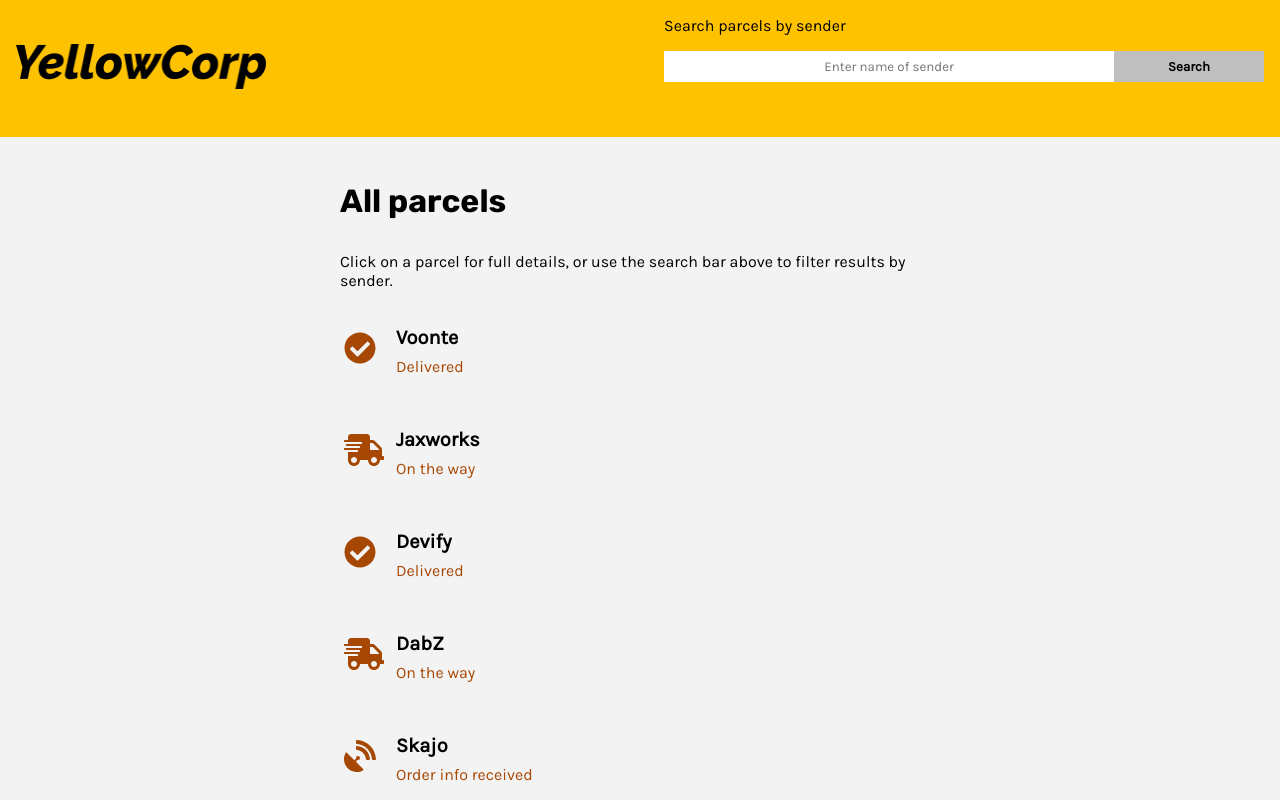
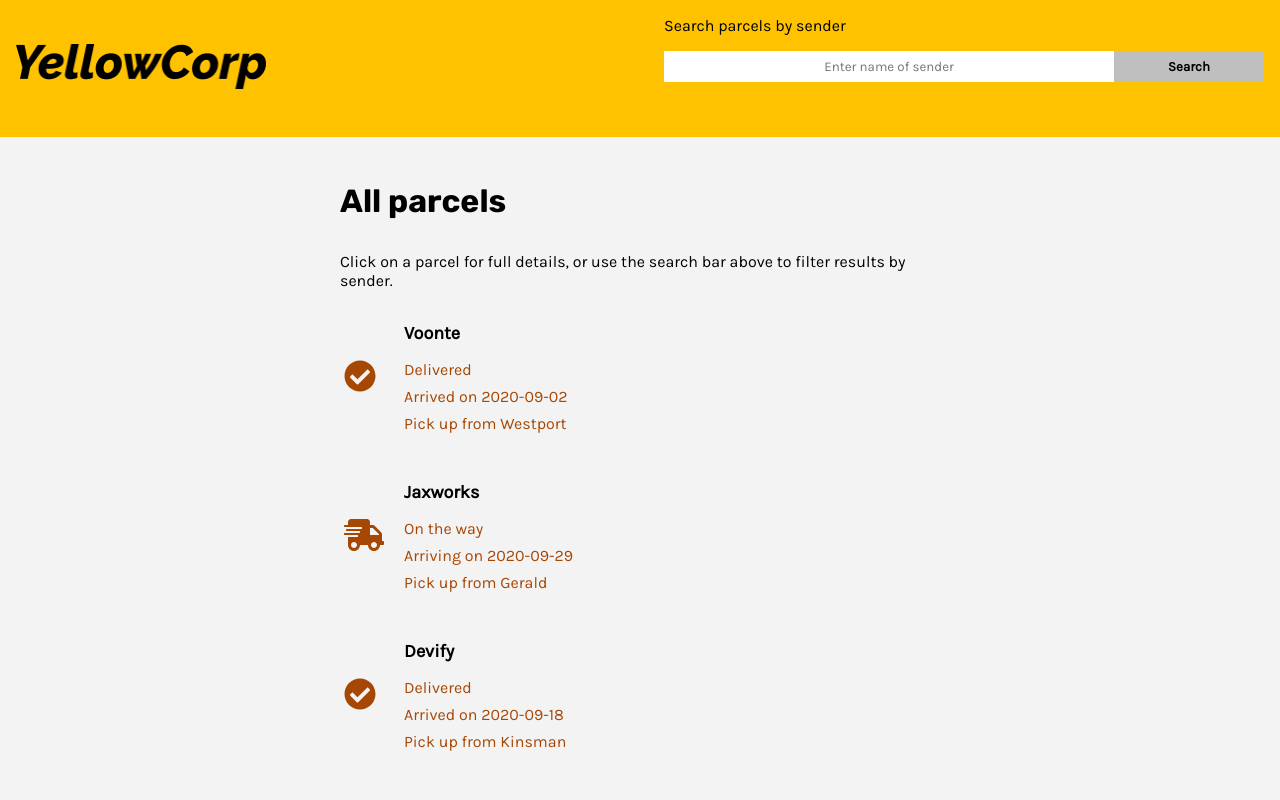
Before and after one commit to eeels22/package-tracker, a React (Create React App) app: page /list in a window 1280 px wide. Shown: the top 800 px of the page. Built offline with nearby package versions, Linux system fonts and the light colour scheme; no server answers.

Commit message:
Added more fields to ParcelOverview

```diff
--- a/src/components/Date.jsx
+++ b/src/components/Date.jsx
@@ -1,11 +1,10 @@
 export default function Date({ dateString }) {
-  // Constants
-  const readableDate = dateString.split("T")[0];
-  const readableTime = dateString.split("T")[1].substring(0, 5);
+    // Constants
+    const readableDate = dateString.split("T")[0];
 
-  return (
-    <p className="data-actual">
-      {readableDate} at {readableTime}
-    </p>
-  );
-}
+    return (
+      <span className="Date">
+        {readableDate}
+      </span>
+    );
+  }
--- /dev/null
+++ b/src/components/DateTime.jsx
@@ -0,0 +1,11 @@
+export default function DateTime({ dateString }) {
+  // Constants
+  const readableDate = dateString.split("T")[0];
+  const readableTime = dateString.split("T")[1].substring(0, 5);
+
+  return (
+    <p className="data-actual">
+      {readableDate} at {readableTime}
+    </p>
+  );
+}
--- a/src/components/ParcelDetailed.jsx
+++ b/src/components/ParcelDetailed.jsx
@@ -1,6 +1,6 @@
 import StatusIcon from "./StatusIcon";
 import StatusWording from "./StatusWording";
-import Date from "./Date";
+import DateTime from "./DateTime";
 
 export default function ParcelDetailed({ information }) {
   return (
@@ -11,7 +11,7 @@ export default function ParcelDetailed({ information }) {
       <p className="data-label">Status</p>
       <StatusWording orderStatus={information.status} />
       <p className="data-label">Estimated time of arrival</p>
-      <Date dateString={information.eta} />
+      <DateTime dateString={information.eta} />
       <p className="data-label">Parcel ID</p>
       <p className="data-actual">{information.parcel_id}</p>
       <p className="data-label">Pickup location</p>
@@ -31,7 +31,7 @@ export default function ParcelDetailed({ information }) {
         <p className="data-actual">None</p>
       )}
       <p className="data-label">Last updated</p>
-      <Date dateString={information.last_updated} />
+      <DateTime dateString={information.last_updated} />
     </div>
   );
 }
--- a/src/components/ParcelOverview.jsx
+++ b/src/components/ParcelOverview.jsx
@@ -4,8 +4,16 @@ import { Link } from "react-router-dom";
 // Project files
 import StatusIcon from "./StatusIcon";
 import StatusWording from "./StatusWording";
+import Date from "./Date";
 
 export default function ParcelOverview({ information }) {
+  // Const
+  const whetherArrived =
+    information.status === "delivered" ||
+    information.status === "ready-for-pickup"
+      ? "Arrived on"
+      : "Arriving on";
+
   return (
     <Link to={`/parcel/${information.parcel_id}`} className="parcel-link">
       <div className="ParcelOverview">
@@ -15,6 +23,10 @@ export default function ParcelOverview({ information }) {
         <div className="right">
           <p className="sender">{information.sender}</p>
           <StatusWording orderStatus={information.status} />
+          <p className="eta">
+            {whetherArrived} <Date dateString={information.eta} />
+          </p>
+          <p className="location">Pick up from {information.location_name}</p>
         </div>
       </div>
     </Link>
--- a/src/pages/List.jsx
+++ b/src/pages/List.jsx
@@ -58,7 +58,7 @@ export default function List() {
         {status === 2 && ParcelsArray}
       </div>
       <hr />
-      <Link className="link" to="/">
+      <Link className="back-link" to="/">
         ⬅ Back to home
       </Link>
     </div>
--- a/src/pages/Parcel.jsx
+++ b/src/pages/Parcel.jsx
@@ -21,7 +21,7 @@ export default function Parcel({ match }) {
         <ParcelDetailed key={parcel.id} information={parcel} />
       </div>
       <hr/>
-      <Link className="link" to="/list">
+      <Link className="back-link" to="/list">
         ⬅ Back to all parcels
       </Link>
     </div>
--- a/src/pages/Results.jsx
+++ b/src/pages/Results.jsx
@@ -1,9 +1,11 @@
 // NPM package
 import { useRecoilValue } from "recoil";
+import {Link} from "react-router-dom";
 
 // Project files
 import { parcelState } from "../state/parcelData";
 import ParcelOverview from "../components/ParcelOverview";
+
 
 export default function Results({ match }) {
   // Global state
@@ -27,6 +29,10 @@ export default function Results({ match }) {
         ) : (
           <p>No results found. Try another search term.</p>
         )}
+        <hr />
+        <Link className="back-link" to="/list">
+          ⬅ Back to all parcels
+        </Link>
       </div>
     </div>
   );
--- a/src/styles/base/variables.css
+++ b/src/styles/base/variables.css
@@ -18,7 +18,7 @@
   /* Font sizes */
   --font-size-small: 14px;
   --font-size-medium: 16px;
-  --font-size-medium-big: 20px;
+  --font-size-medium-big: 18px;
   --font-size-big: 32px;
   --font-size-x-big: 48px;
 }
--- a/src/styles/components/typography.css
+++ b/src/styles/components/typography.css
@@ -14,7 +14,12 @@ h2 {
   font-size: var(--space-big);
 }
 
+p {
+  font-size: var(--space-medium);
+}
+
 a {
+  color: var(--color-brown);
   text-decoration: none;
 }
 
--- a/src/styles/modules/parcel-detailed.css
+++ b/src/styles/modules/parcel-detailed.css
@@ -6,20 +6,20 @@
 }
 
 .data-label {
-  font-size: var(--font-size-small);
+  font-size: var(--font-size-medium);
   margin-bottom: 0px;
   color: var(--color-brown);
 }
 
 .data-actual {
-  font-size: var(--font-size-medium);
+  font-size: var(--font-size-medium-big);
   font-weight: 700;
   margin-top: var(--space-small);
   margin-bottom: var(--space-big);
 }
 
 .ParcelDetailed .status {
-  font-size: var(--font-size-medium);
+  font-size: var(--font-size-medium-big);
   font-weight: 700;
   margin-top: var(--space-small);
   margin-bottom: var(--space-big);
--- a/src/styles/modules/parcel-overview.css
+++ b/src/styles/modules/parcel-overview.css
@@ -7,20 +7,33 @@
 .sender {
   font-size: var(--font-size-medium-big);
   font-weight: 700;
+  margin-top: var(--space-medium);
   margin-bottom: 0px;
   color: var(--color-black);
 }
 
 .ParcelOverview .status {
+  margin-top: var(--space-medium);
+  color: var(--color-brown);
+  margin-bottom: 0px;
+}
+
+.eta {
   margin-top: var(--space-small);
-  font-size: var(--font-size-medium);
   color: var(--color-brown);
+  margin-bottom: 0px;
+}
+
+.location {
+  margin-top: var(--space-small);
+  color: var(--color-brown);
+  margin-bottom: var(--space-medium);
 }
 
 .ParcelOverview {
   display: grid;
   grid-template-columns: var(--space-x-big) 1fr;
-  column-gap: var(--space-big);
+  column-gap: var(--space-x-big);
   justify-items: start;
   align-items: center;
   margin-bottom: var(--space-medium);
@@ -28,6 +41,7 @@
 }
 
 .ParcelOverview:hover {
-  border: var(--space-x-small) solid var(--color-medium-grey);
+  border: var(--space-x-small) solid var(--color-yellow);
   padding-left: var(--space-small);
+  background-color: var(--color-white);
 }
```
